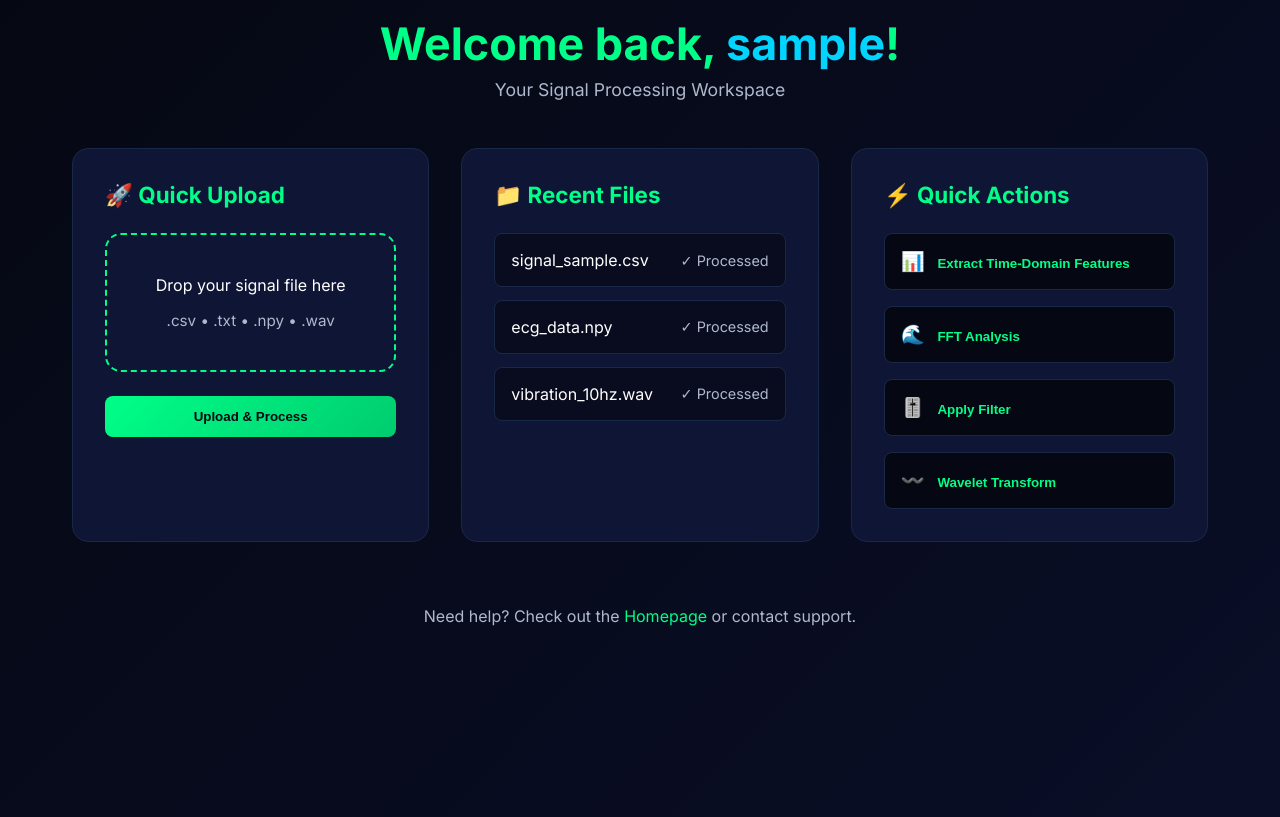
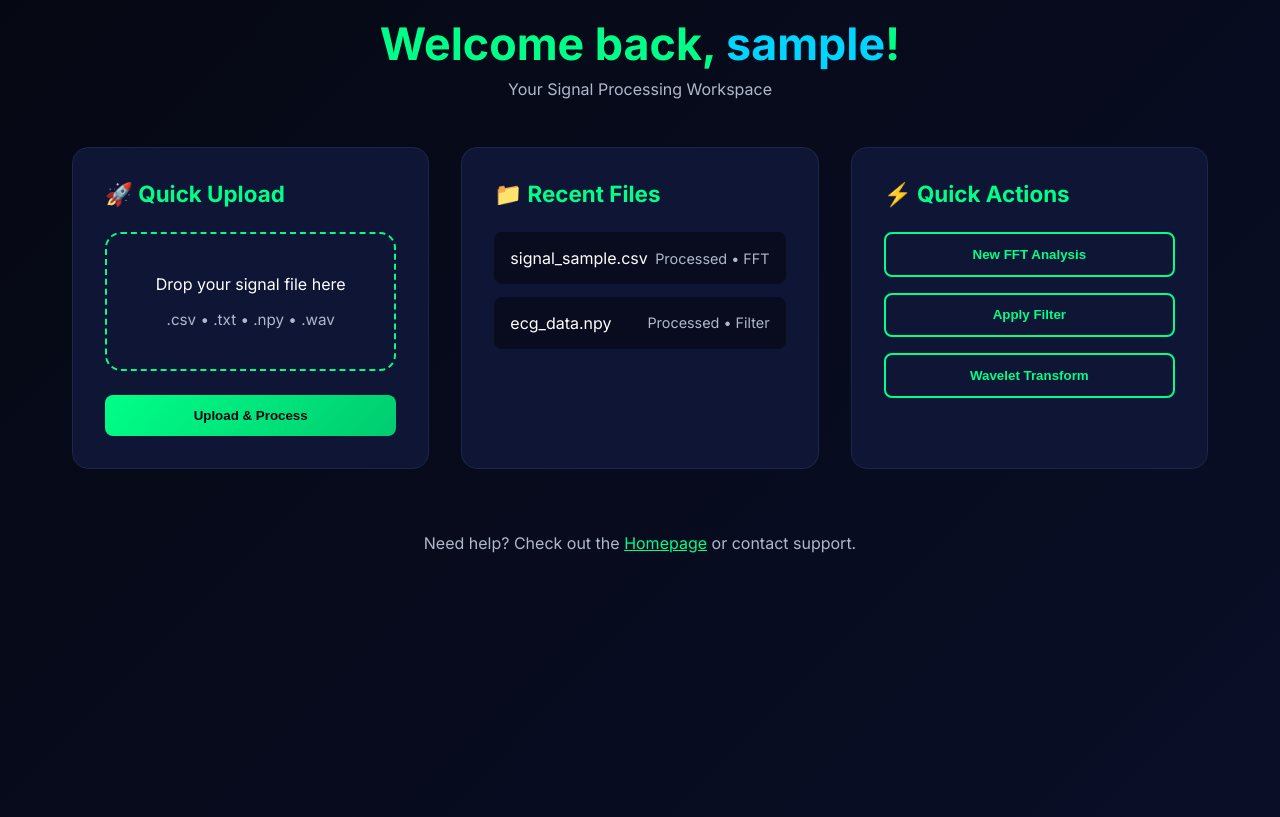
Before and after one commit to achawla4/leibnitz, a Flask app: page /dashboard in a window 1280 px wide. Shown: the part 83-900 px from the top of the page. Run offline with Flask 2, Linux system fonts and the light colour scheme; the visitor is signed in with stand-in values (Sample User, id 1); some libraries are stand-ins or nearby versions.

Commit message:
Updated dashboard and leibnitz pages back to original

```diff
--- a/templates/dashboard.html
+++ b/templates/dashboard.html
@@ -59,7 +59,6 @@
             text-decoration: none;
             margin-left: 2rem;
             font-weight: 500;
-            transition: color 0.3s ease;
         }
 
         .nav-links a:hover {
@@ -81,11 +80,6 @@
             font-size: 2.8rem;
             margin-bottom: 0.5rem;
             color: var(--signal-green);
-        }
-
-        .welcome p {
-            color: var(--text-secondary);
-            font-size: 1.1rem;
         }
 
         .card-grid {
@@ -120,16 +114,6 @@
             padding: 2.5rem;
             text-align: center;
             cursor: pointer;
-            transition: all 0.3s ease;
-        }
-
-        .upload-area:hover {
-            border-color: var(--signal-blue);
-            background: rgba(0, 212, 255, 0.05);
-        }
-
-        #dashFileInput {
-            display: none;
         }
 
         .file-list {
@@ -145,7 +129,6 @@
             display: flex;
             justify-content: space-between;
             align-items: center;
-            border: 1px solid var(--border-color);
         }
 
         .btn {
@@ -155,19 +138,11 @@
             font-weight: 700;
             cursor: pointer;
             transition: all 0.3s;
-            text-decoration: none;
-            display: inline-block;
-            text-align: center;
         }
 
         .btn-primary {
             background: linear-gradient(135deg, var(--signal-green) 0%, #00cc6f 100%);
             color: #050812;
-        }
-
-        .btn-primary:hover {
-            transform: translateY(-3px);
-            box-shadow: 0 10px 30px rgba(0, 255, 136, 0.3);
         }
 
         .btn-secondary {
@@ -176,68 +151,9 @@
             border: 2px solid var(--signal-green);
         }
 
-        .btn-secondary:hover {
-            background: rgba(0, 255, 136, 0.1);
-            transform: translateY(-3px);
-        }
-
         .status {
             font-size: 0.9rem;
             color: var(--text-secondary);
-        }
-
-        .action-buttons {
-            display: flex;
-            flex-direction: column;
-            gap: 1rem;
-        }
-
-        .action-btn {
-            padding: 1rem;
-            background: var(--darker-bg);
-            border: 1px solid var(--border-color);
-            border-radius: 0.5rem;
-            color: var(--signal-green);
-            font-weight: 600;
-            cursor: pointer;
-            transition: all 0.3s;
-            text-align: left;
-        }
-
-        .action-btn:hover {
-            border-color: var(--signal-green);
-            background: rgba(0, 255, 136, 0.1);
-            transform: translateX(5px);
-        }
-
-        .action-icon {
-            margin-right: 0.8rem;
-            font-size: 1.2rem;
-        }
-
-        .footer-text {
-            text-align: center;
-            margin-top: 4rem;
-            color: var(--text-secondary);
-        }
-
-        .footer-text a {
-            color: var(--signal-green);
-            text-decoration: none;
-        }
-
-        .footer-text a:hover {
-            text-decoration: underline;
-        }
-
-        @media (max-width: 768px) {
-            .welcome h1 {
-                font-size: 2rem;
-            }
-
-            .card-grid {
-                grid-template-columns: 1fr;
-            }
         }
     </style>
 </head>
@@ -257,7 +173,7 @@
     <div class="dashboard-container">
         <div class="welcome">
             <h1>Welcome back, <span style="color:var(--signal-blue);">{{ session.get('user', 'User') }}</span>!</h1>
-            <p>Your Signal Processing Workspace</p>
+            <p style="color:var(--text-secondary);">Your Signal Processing Workspace</p>
         </div>
 
         <div class="card-grid">
@@ -285,25 +201,16 @@
             <!-- Quick Actions -->
             <div class="card">
                 <h3>⚡ Quick Actions</h3>
-                <div class="action-buttons">
-                    <button class="action-btn" onclick="goToFeatureExtraction()">
-                        <span class="action-icon">📊</span>Extract Time-Domain Features
-                    </button>
-                    <button class="action-btn" onclick="goToFFTAnalysis()">
-                        <span class="action-icon">🌊</span>FFT Analysis
-                    </button>
-                    <button class="action-btn" onclick="goToFilter()">
-                        <span class="action-icon">🎚️</span>Apply Filter
-                    </button>
-                    <button class="action-btn" onclick="goToWavelet()">
-                        <span class="action-icon">〰️</span>Wavelet Transform
-                    </button>
+                <div style="display:flex; flex-direction:column; gap:1rem;">
+                    <button class="btn btn-secondary" onclick="window.location.href='/#upload-section'">New FFT Analysis</button>
+                    <button class="btn btn-secondary" onclick="window.location.href='/#upload-section'">Apply Filter</button>
+                    <button class="btn btn-secondary" onclick="window.location.href='/#upload-section'">Wavelet Transform</button>
                 </div>
             </div>
         </div>
 
-        <div class="footer-text">
-            <p>Need help? Check out the <a href="/">Homepage</a> or contact support.</p>
+        <div style="text-align:center; margin-top:4rem; color:var(--text-secondary);">
+            <p>Need help? Check out the <a href="/" style="color:var(--signal-green);">Homepage</a> or contact support.</p>
         </div>
     </div>
 
@@ -316,7 +223,7 @@
             }
         });
 
-        // Quick upload handler
+        // Simple quick upload handler
         function quickUpload() {
             const fileInput = document.getElementById('dashFileInput');
             if (!fileInput.files.length) {
@@ -352,7 +259,6 @@
             })
             .then(data => {
                 if (data.success) {
-                    // Redirect to main page with file info
                     window.location.href = `/?file=${encodeURIComponent(data.filename)}&name=${encodeURIComponent(file.name)}&size=${file.size}&detected_rate=${data.detected_sample_rate || ''}`;
                 } else {
                     alert("Upload failed: " + data.error);
@@ -367,41 +273,17 @@
             });
         }
 
-        // Navigate to feature extraction
-        function goToFeatureExtraction() {
-            window.location.href = '/#upload-section';
-        }
-
-        // Navigate to FFT analysis
-        function goToFFTAnalysis() {
-            window.location.href = '/#upload-section';
-        }
-
-        // Navigate to filter
-        function goToFilter() {
-            window.location.href = '/#upload-section';
-        }
-
-        // Navigate to wavelet
-        function goToWavelet() {
-            window.location.href = '/#upload-section';
-        }
-
-        // Mock recent files (can be replaced with real fetch later)
+        // Demo: Mock recent files (can be replaced with real fetch later)
         window.onload = function() {
             const fileList = document.getElementById('fileList');
             fileList.innerHTML = `
                 <div class="file-item">
                     <span>signal_sample.csv</span>
-                    <span class="status">✓ Processed</span>
+                    <span class="status">Processed • FFT</span>
                 </div>
                 <div class="file-item">
                     <span>ecg_data.npy</span>
-                    <span class="status">✓ Processed</span>
-                </div>
-                <div class="file-item">
-                    <span>vibration_10hz.wav</span>
-                    <span class="status">✓ Processed</span>
+                    <span class="status">Processed • Filter</span>
                 </div>
             `;
         };
```
Also changed, not shown: templates/leibnitz.html (+6 -22 lines).
